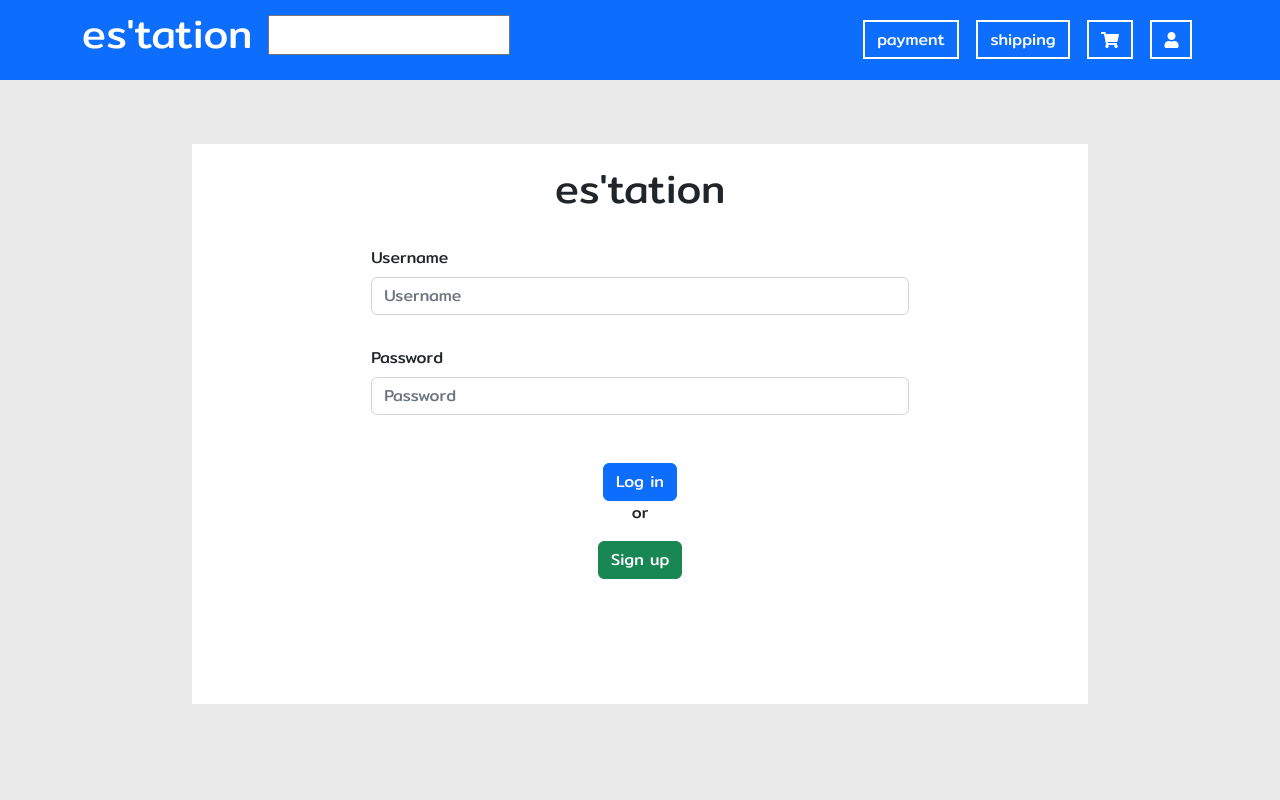
After one commit to it64070101/es-tation, a PHP site: page /login.html in a window 1280 px wide. The commit adds this page. Run offline with PHP 8.4, Linux system fonts and the light colour scheme.

Commit message:
Added rough login page
- Added login.html(should be change to php later).
- Added comments on every (well, two) html files to describe what where why or how of said file

```diff
--- a/index.html
+++ b/index.html
@@ -1,3 +1,5 @@
+<!-- Main page, portal to anything else -->
+
 <html lang="en">
 
 <head>
@@ -33,7 +35,7 @@
                 <button class="headerButton btn btn-primary" id="headerPaymentButton">payment</button>
                 <button class="headerButton btn btn-primary" id="headerShippingButton">shipping</button>
                 <button class="headerButton btn btn-primary" id="headerCartButton"><i class="fa fa-shopping-cart" aria-hidden="true"></i></button>
-                <button class="headerButton btn btn-primary" id="headerProfileButton"><i class="fa fa-user" aria-hidden="true"></i></button>
+                <a href="login.html"><button class="headerButton btn btn-primary" id="headerProfileButton"><i class="fa fa-user" aria-hidden="true"></i></button></a>
             </div>
         </div>
     </header>
@@ -102,7 +104,7 @@
         <br>
     </main>
 
-    <footer class="bg-primary text-white d-flex">
+    <footer class="bg-primary text-white d-flex" style="height: 20%;">
         <div class="col-md-4" id="footerAddressDiv">
             คณะเทคโนโลยีสารสนเทศ<br>
             สถาบันเทคโนโลยีพระจอมเกล้าเจ้าคุณทหารลาดกระบัง<br>
--- /dev/null
+++ b/login.html
@@ -0,0 +1,62 @@
+<!-- if user pressed on the icon of a funny looking guy but hasn't logged in lead here -->
+
+<html lang="en">
+
+<head>
+    <meta charset="UTF-8">
+    <meta http-equiv="X-UA-Compatible" content="IE=edge">
+    <meta name="viewport" content="width=device-width, initial-scale=1.0">
+    <title>es'tation: Books, Stationeries, and Board games</title>
+    <link rel="icon" href="images/icon.png">
+    <link href="https://cdn.jsdelivr.net/npm/bootstrap@5.2.2/dist/css/bootstrap.min.css" rel="stylesheet"
+        integrity="sha384-Zenh87qX5JnK2Jl0vWa8Ck2rdkQ2Bzep5IDxbcnCeuOxjzrPF/et3URy9Bv1WTRi" crossorigin="anonymous">
+    <script src="https://cdn.jsdelivr.net/npm/bootstrap@5.2.2/dist/js/bootstrap.bundle.min.js"
+        integrity="sha384-OERcA2EqjJCMA+/3y+gxIOqMEjwtxJY7qPCqsdltbNJuaOe923+mo//f6V8Qbsw3"
+        crossorigin="anonymous"></script>
+    <script src="script.js"></script>
+    <link rel="stylesheet" href="style.css">
+    <link rel="preconnect" href="https://fonts.googleapis.com">
+    <link rel="preconnect" href="https://fonts.gstatic.com" crossorigin>
+    <link href="https://fonts.googleapis.com/css2?family=Mitr&display=swap" rel="stylesheet">
+    <link rel="stylesheet" href="https://use.fontawesome.com/releases/v5.7.0/css/all.css"
+        integrity="sha384-lZN37f5QGtY3VHgisS14W3ExzMWZxybE1SJSEsQp9S+oqd12jhcu+A56Ebc1zFSJ" crossorigin="anonymous">
+</head>
+
+<body style="height: 100%;">
+    <header class="bg-primary">
+        <div class="container d-flex" style="height: 10%;" id="headerContainerDiv">
+            <div class="col-md-2" id="webNameDiv">
+                <h1 class="text-white" style="margin-top: 10px;">es'tation</h1>
+            </div>
+            <div class="col-md-4" id="searchInputDiv">
+                <input type="text" name="search" id="searchInput">
+            </div>
+            <div class="col-md-6 text-end" style="margin-top: 20px;" id="headerButtonDiv">
+                <button class="headerButton btn btn-primary" id="headerPaymentButton">payment</button>
+                <button class="headerButton btn btn-primary" id="headerShippingButton">shipping</button>
+                <button class="headerButton btn btn-primary" id="headerCartButton"><i class="fa fa-shopping-cart" aria-hidden="true"></i></button>
+                <a href="login.html"><button class="headerButton btn btn-primary" id="headerProfileButton"><i class="fa fa-user" aria-hidden="true"></i></button></a>
+            </div>
+        </div>
+    </header>
+
+    <main style="height: 70%;">
+        <div id="mainLoginDiv">
+            <p style="font-size: 40px; margin-top: 15px; text-align: center;">es'tation</p>
+            <form action="<!-- php to do things -->" method="post" id="loginForm" class="form-group">
+                <label for="username" id="usernameLabel">Username</label><br>
+                <input type="text" placeholder="Username" id="usernameInput" class="form-control"><br>
+                <label for="password" id="passwordLabel">Password</label><br>
+                <input type="text" placeholder="Password" id="passwordInput" class="form-control"><br>
+            </form>
+            <div style="text-align:center;">
+                <button type="submit" class="btn btn-primary">Log in</button><br>
+                <p style="text-align: center;">or</p>
+                <button type="button" class="btn btn-success">Sign up</button>
+            </div>
+        </div>
+    </main>
+
+</body>
+
+</html>
--- a/style.css
+++ b/style.css
@@ -2,6 +2,8 @@ body {
     font-family: 'Mitr', sans-serif;
     background-color: rgb(234, 234, 234);
 }
+
+/* index.html styling */
 
 button.headerButton {
     height: 65%;
@@ -78,6 +80,31 @@ p#recommendedTitle{
     height: 45%;
 }
 
+/* login.html styling */
+
+#mainLoginDiv{
+    background-color: white;
+    width: 70%;
+    height: 70%;
+    margin: auto;
+    position: absolute;
+    top: 53%;
+    left: 50%;
+    -ms-transform: translate(-50%, -50%);
+    transform: translate(-50%, -50%);
+
+}
+
+#loginForm {
+    margin-top: 3%;
+    margin-left: 20%;
+}
+
+#usernameInput, #passwordInput {
+    width: 75%;
+    margin: 1% 1% 1% 0%;
+}
+
 footer {
     padding: 1% 3% 1% 3%;
 }
```
